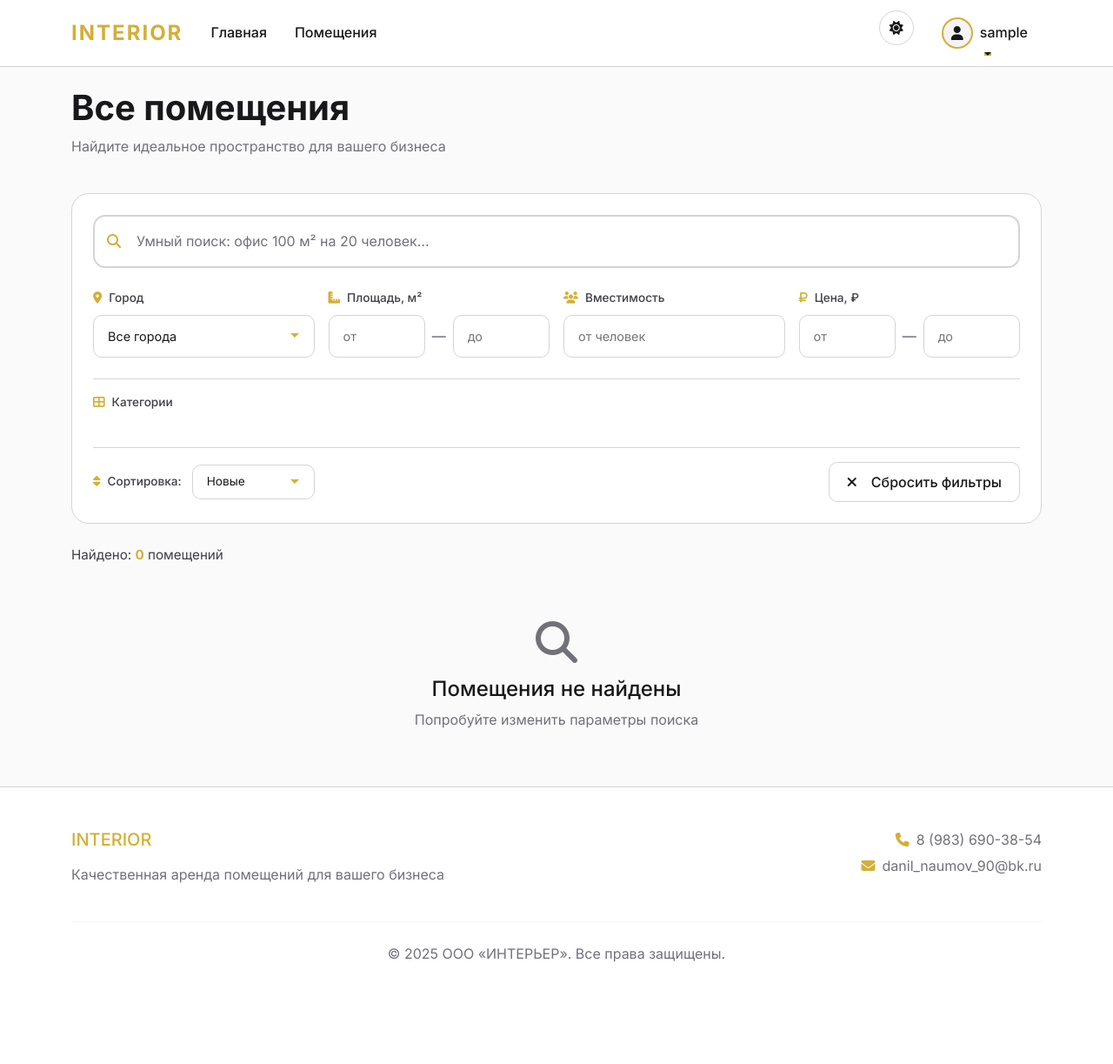
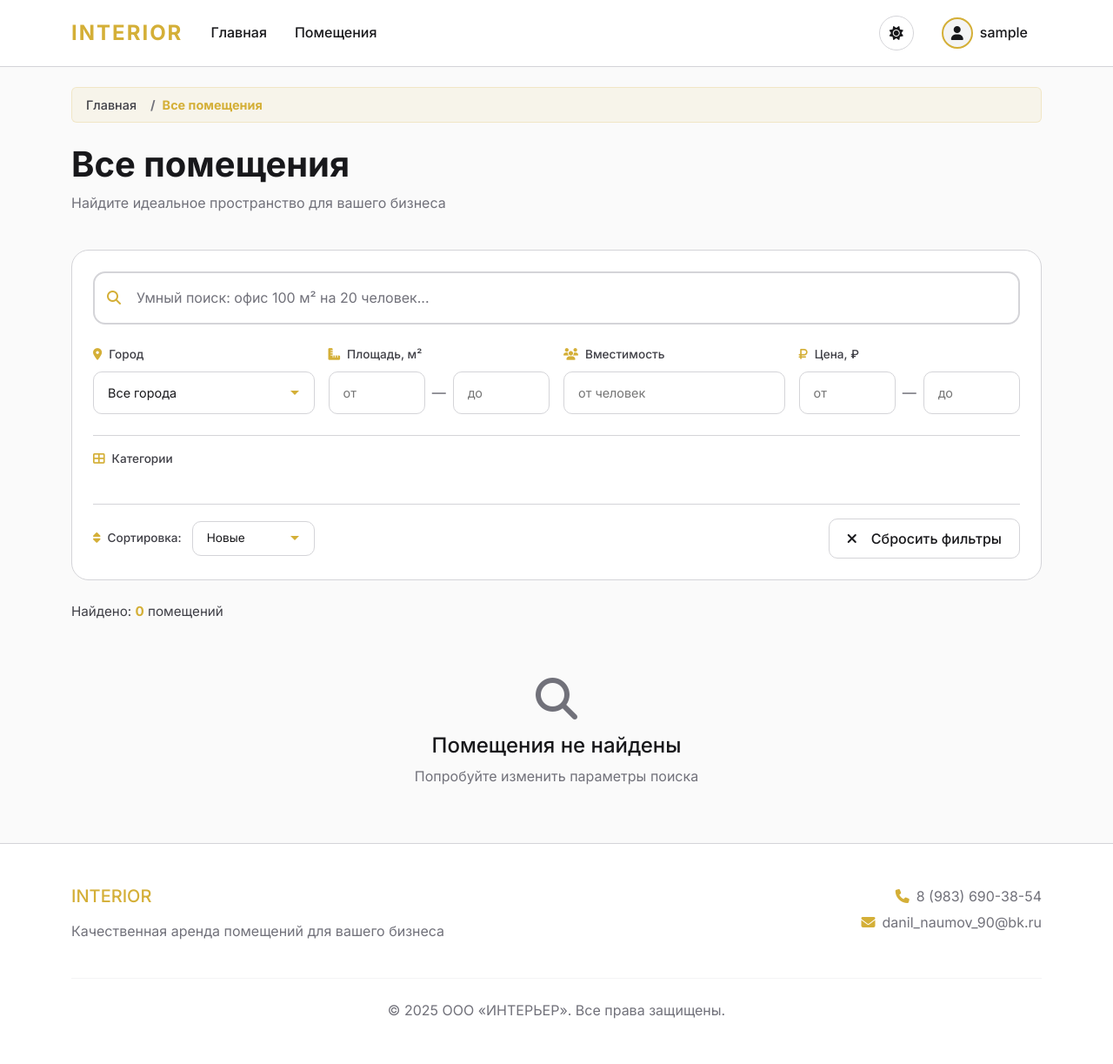
Before and after one commit to Honeysuckle52/interior, a Django app: page /spaces/ in a window 1280 px wide. Shown: the whole page at 87% size. Before the commit the page ends 1106 px from the top, so only its background shows below. Run offline with Django 5.2, Linux system fonts and the light colour scheme; the visitor is signed in with stand-in values (Sample User, id 1); data that the repository does not hold is empty.

Commit message:
Основа

```diff
--- a/renta/static/css/styles.css
+++ b/renta/static/css/styles.css
@@ -54,14 +56,14 @@
   --radius-xl: 20px;
   --radius-full: 9999px;
 
-  /* Переходы */
-  --transition-fast: 150ms cubic-bezier(0.4, 0, 0.2, 1);
-  --transition-normal: 250ms cubic-bezier(0.4, 0, 0.2, 1);
-  --transition-slow: 400ms cubic-bezier(0.4, 0, 0.2, 1);
-  --transition-bounce: 500ms cubic-bezier(0.68, -0.55, 0.265, 1.55);
-}
-
-/* Светлая тема - ПОЛНОСТЬЮ ПЕРЕРАБОТАНА */
+  /* Замедленные переходы для более плавных анимаций */
+  --transition-fast: 200ms cubic-bezier(0.4, 0, 0.2, 1);
+  --transition-normal: 350ms cubic-bezier(0.4, 0, 0.2, 1);
+  --transition-slow: 500ms cubic-bezier(0.4, 0, 0.2, 1);
+  --transition-bounce: 600ms cubic-bezier(0.68, -0.55, 0.265, 1.55);
+}
+
+/* Светлая тема */
 [data-theme="light"] {
   --bg-primary: #fafafa;
   --bg-secondary: #f4f4f5;
@@ -184,10 +198,75 @@ a:hover {
 
 .nav-link:hover {
   color: var(--color-gold) !important;
+  text-decoration: none !important;
 }
 
 .nav-link:hover::after {
   width: 60%;
+}
+
+/* Исправлено - dropdown-toggle не должен иметь подчеркивание */
+.nav-link.dropdown-toggle::after {
+  content: none;
+  display: inline-block;
+  margin-left: 0.255em;
+  vertical-align: 0.255em;
+  border-top: 0.3em solid;
+  border-right: 0.3em solid transparent;
+  border-bottom: 0;
+  border-left: 0.3em solid transparent;
+  width: auto;
+  height: auto;
+  background: none;
+  position: static;
+  transform: none;
+}
+
+/* Выравнивание элементов в navbar */
+.navbar-nav {
+  align-items: center;
+}
+
+.navbar-nav .nav-item {
+  display: flex;
+  align-items: center;
+}
+
+/* Исправленный стиль для кнопки темы и выравнивание с именем */
+.theme-toggle {
+  background: transparent;
+  border: 1px solid var(--border-color);
+  color: var(--text-primary);
+  width: 40px;
+  height: 40px;
+  border-radius: var(--radius-full);
+  cursor: pointer;
+  transition: all var(--transition-fast);
+  display: flex;
+  align-items: center;
+  justify-content: center;
+  position: relative;
+  overflow: hidden;
+}
+
+.theme-toggle:hover {
+  border-color: var(--color-gold);
+  color: var(--color-gold);
+  background: rgba(var(--color-gold-rgb), 0.1);
+  transform: rotate(15deg);
+}
+
+.theme-toggle:active {
+  transform: scale(0.95) rotate(15deg);
+}
+
+/* Замедленная анимация иконки темы */
+.theme-toggle i {
+  transition: transform var(--transition-slow);
+}
+
+.theme-toggle:hover i {
+  transform: scale(1.1);
 }
 
 .navbar-avatar {
@@ -278,105 +359,59 @@ a:hover {
   margin: 0.5rem 0;
 }
 
-/* Переключатель темы */
-.theme-toggle {
-  background: transparent;
-  border: 1px solid var(--border-color);
-  color: var(--text-primary);
-  width: 40px;
-  height: 40px;
-  border-radius: var(--radius-full);
-  cursor: pointer;
-  transition: all var(--transition-fast);
-  display: flex;
-  align-items: center;
-  justify-content: center;
-  position: relative;
-  overflow: hidden;
-}
-
-.theme-toggle:hover {
-  border-color: var(--color-gold);
-  color: var(--color-gold);
-  background: rgba(var(--color-gold-rgb), 0.1);
-  transform: rotate(15deg);
-}
-
-.theme-toggle:active {
-  transform: scale(0.95) rotate(15deg);
-}
-
-.theme-toggle i {
-  transition: transform var(--transition-normal);
-}
-
-.theme-toggle:hover i {
-  transform: scale(1.1);
-}
-
-/* =============================================================================
-   4. ХЛЕБНЫЕ КРОШКИ
-   ============================================================================= */
-.breadcrumb-styled {
-  background: transparent;
-  padding: 0;
-  margin: 0;
-}
-
-.breadcrumb-styled .breadcrumb-item {
-  color: var(--text-muted);
-  font-size: 0.9rem;
-}
-
-.breadcrumb-styled .breadcrumb-item a {
-  color: var(--text-secondary);
-  text-decoration: none;
-  transition: color var(--transition-fast);
-}
-
-.breadcrumb-styled .breadcrumb-item a:hover {
-  color: var(--color-gold);
-}
-
-.breadcrumb-styled .breadcrumb-item.active {
-  color: var(--text-primary);
-  font-weight: 500;
-}
-
-.breadcrumb-styled .breadcrumb-item + .breadcrumb-item::before {
-  color: var(--text-muted);
-  content: "/";
-}
-
-/* Видимые крошки */
+/* =============================================================================
+   4. ХЛЕБНЫЕ КРОШКИ - УНИФИЦИРОВАННЫЙ СТИЛЬ
+   ============================================================================= */
+/* Единый стиль breadcrumb для всех страниц */
+.breadcrumb-styled,
 .breadcrumb-visible {
   background: rgba(var(--color-gold-rgb), 0.08);
   border: 1px solid rgba(var(--color-gold-rgb), 0.2);
   border-radius: var(--radius-md);
+  padding: 0.625rem 1rem;
   margin-bottom: 0;
-}
-
-.breadcrumb-visible .breadcrumb-item a {
+  display: flex;
+  flex-wrap: wrap;
+  list-style: none;
+}
+
+.breadcrumb-styled .breadcrumb-item,
+.breadcrumb-visible .breadcrumb-item {
+  color: var(--text-muted);
+  font-size: 0.9rem;
+  font-weight: 500;
+}
+
+.breadcrumb-styled .breadcrumb-item a,
+.breadcrumb-visible .breadcrumb-item a,
+.breadcrumb-link {
   color: var(--text-secondary);
-  text-decoration: none;
+  text-decoration: none !important;
   transition: color var(--transition-fast);
 }
 
-.breadcrumb-visible .breadcrumb-item a:hover {
-  color: var(--color-gold);
-}
-
+.breadcrumb-styled .breadcrumb-item a:hover,
+.breadcrumb-visible .breadcrumb-item a:hover,
+.breadcrumb-link:hover {
+  color: var(--color-gold);
+  text-decoration: none !important;
+}
+
+.breadcrumb-styled .breadcrumb-item.active,
 .breadcrumb-visible .breadcrumb-item.active {
-  color: var(--color-gold);
+  color: var(--color-gold) !important;
   font-weight: 600;
 }
 
+.breadcrumb-styled .breadcrumb-item + .breadcrumb-item::before,
 .breadcrumb-visible .breadcrumb-item + .breadcrumb-item::before {
   color: var(--text-muted);
-}
-
-/* =============================================================================
-   5. КНОПКИ - ПОЛНОСТЬЮ ПЕРЕРАБОТАНЫ С АНИМАЦИЯМИ
+  content: "/";
+  padding: 0 0.5rem;
+}
+
+/* =============================================================================
+   5. КНОПКИ
    ============================================================================= */
 .btn {
   font-weight: 500;
--- a/renta/static/js/main.js
+++ b/renta/static/js/main.js
@@ -4,9 +4,9 @@
  * Сайт аренды помещений "ИНТЕРЬЕР"
  * =============================================================================
  * ИСПРАВЛЕННАЯ ВЕРСИЯ:
- * - Улучшена работа темы
+ * - Улучшена работа темы с замедленными анимациями
+ * - Исправлена форма отзывов (rating)
  * - Добавлены анимации
- * - Исправлены баги
  */
 
 /* =============================================================================
@@ -19,42 +19,39 @@ document.addEventListener("DOMContentLoaded", () => {
   initSmoothScroll()
   initButtonAnimations()
   initFormEnhancements()
+  initReviewForm()
 })
 
 /* =============================================================================
-   2. УПРАВЛЕНИЕ ТЕМОЙ - УЛУЧШЕНО
+   2. УПРАВЛЕНИЕ ТЕМОЙ - ЗАМЕДЛЕННЫЕ АНИМАЦИИ
    ============================================================================= */
 function initThemeManager() {
   const themeToggle = document.getElementById("themeToggle")
   const themeIcon = document.getElementById("themeIcon")
   const html = document.documentElement
 
-  // Получаем сохранённую тему или системную
   const savedTheme = localStorage.getItem("interior_theme")
   const prefersDark = window.matchMedia("(prefers-color-scheme: dark)").matches
   const initialTheme = savedTheme || (prefersDark ? "dark" : "light")
 
-  // Применяем тему при загрузке
   applyTheme(initialTheme, false)
 
-  // Обработчик клика на кнопку переключения темы
   if (themeToggle) {
     themeToggle.addEventListener("click", () => {
       const currentTheme = html.getAttribute("data-theme")
       const newTheme = currentTheme === "dark" ? "light" : "dark"
 
-      // Добавляем анимацию переключения
       themeToggle.style.transform = "rotate(360deg) scale(0.8)"
+      themeToggle.style.transition = "transform 0.4s cubic-bezier(0.68, -0.55, 0.265, 1.55)"
 
       setTimeout(() => {
         applyTheme(newTheme, true)
         localStorage.setItem("interior_theme", newTheme)
         themeToggle.style.transform = ""
-      }, 150)
+      }, 250)
     })
   }
 
-  // Слушаем изменения системной темы
   window.matchMedia("(prefers-color-scheme: dark)").addEventListener("change", (e) => {
     if (!localStorage.getItem("interior_theme")) {
       applyTheme(e.matches ? "dark" : "light", true)
@@ -63,19 +60,18 @@ function initThemeManager() {
 
   function applyTheme(theme, animate = true) {
     if (animate) {
-      html.style.transition = "background-color 0.3s, color 0.3s"
+      html.style.transition = "background-color 0.5s ease, color 0.5s ease"
     }
 
     html.setAttribute("data-theme", theme)
 
-    // Обновляем иконку
     if (themeIcon) {
       if (animate) {
         themeIcon.style.transform = "scale(0)"
         setTimeout(() => {
           themeIcon.className = theme === "dark" ? "fas fa-moon" : "fas fa-sun"
           themeIcon.style.transform = "scale(1)"
-        }, 150)
+        }, 250)
       } else {
         themeIcon.className = theme === "dark" ? "fas fa-moon" : "fas fa-sun"
       }
@@ -98,10 +94,53 @@ function initThemeManager() {
 }
 
 /* =============================================================================
-   3. АНИМАЦИИ КНОПОК - НОВОЕ
+   3. ФОРМА ОТЗЫВОВ - ИСПРАВЛЕНО
+   ============================================================================= */
+function initReviewForm() {
+  const starRating = document.getElementById("starRating")
+  const ratingValue = document.getElementById("ratingValue")
+  const reviewForm = document.getElementById("reviewForm")
+
+  if (starRating && ratingValue) {
+    // Обрабатываем клики по звездам
+    const starInputs = starRating.querySelectorAll('input[type="radio"]')
+    const starLabels = starRating.querySelectorAll("label")
+
+    starInputs.forEach((input) => {
+      input.addEventListener("change", function () {
+        ratingValue.value = this.value
+      })
+    })
+
+    // Также добавляем обработчик клика на лейблы для надежности
+    starLabels.forEach((label) => {
+      label.addEventListener("click", function () {
+        const forAttr = this.getAttribute("for")
+        const input = document.getElementById(forAttr)
+        if (input) {
+          input.checked = true
+          ratingValue.value = input.value
+        }
+      })
+    })
+  }
+
+  // Валидация формы перед отправкой
+  if (reviewForm) {
+    reviewForm.addEventListener("submit", (e) => {
+      if (!ratingValue || !ratingValue.value) {
+        e.preventDefault()
+        showNotification("Пожалуйста, выберите оценку (звёзды)", "warning")
+        return false
+      }
+    })
+  }
+}
+
+/* =============================================================================
+   4. АНИМАЦИИ КНОПОК
    ============================================================================= */
 function initButtonAnimations() {
-  // Ripple эффект для кнопок
   document.querySelectorAll(".btn").forEach((btn) => {
     btn.addEventListener("click", function (e) {
       const rect = this.getBoundingClientRect()
@@ -132,7 +171,6 @@ function initButtonAnimations() {
     })
   })
 
-  // Добавляем CSS для ripple анимации
   if (!document.getElementById("ripple-styles")) {
     const style = document.createElement("style")
     style.id = "ripple-styles"
@@ -149,10 +187,9 @@ function initButtonAnimations() {
 }
 
 /* =============================================================================
-   4. УЛУЧШЕНИЯ ФОРМ - НОВОЕ
+   5. УЛУЧШЕНИЯ ФОРМ
    ============================================================================= */
 function initFormEnhancements() {
-  // Анимация фокуса для инпутов
   document.querySelectorAll(".form-control, .form-select").forEach((input) => {
     input.addEventListener("focus", function () {
       this.parentElement?.classList.add("input-focused")
@@ -163,7 +200,6 @@ function initFormEnhancements() {
     })
   })
 
-  // Автоматическое изменение размера textarea
   document.querySelectorAll("textarea").forEach((textarea) => {
     textarea.addEventListener("input", function () {
       this.style.height = "auto"
@@ -173,7 +209,7 @@ function initFormEnhancements() {
 }
 
 /* =============================================================================
-   5. ИЗБРАННОЕ (AJAX) - УЛУЧШЕНО
+   6. ИЗБРАННОЕ (AJAX)
    ============================================================================= */
 function initFavoriteButtons() {
   const favoriteButtons = document.querySelectorAll(".space-favorite-btn, .favorite-inline-btn, .favorite-btn")
@@ -199,7 +235,6 @@ async function handleFavoriteClick(event) {
     return
   }
 
-  // Анимация нажатия
   btn.style.transform = "scale(0.85)"
   btn.style.transition = "transform 0.15s cubic-bezier(0.68, -0.55, 0.265, 1.55)"
 
@@ -224,10 +259,8 @@ async function handleFavoriteClick(event) {
     const data = await response.json()
     const isFavorite = data.is_favorite || data.status === "added"
 
-    // Обновляем внешний вид кнопки
     updateFavoriteButton(btn, icon, textEl, isFavorite)
 
-    // Анимация отскока
     setTimeout(() => {
       btn.style.transform = isFavorite ? "scale(1.2)" : "scale(1)"
       setTimeout(() => {
@@ -238,7 +271,6 @@ async function handleFavoriteClick(event) {
     const message = data.message || (isFavorite ? "Добавлено в избранное" : "Удалено из избранного")
     showNotification(message, "success")
 
-    // Удаление карточки на странице избранного
     if (!isFavorite && btn.closest(".col-lg-4, .col-md-6")) {
       const card = btn.closest(".col-lg-4, .col-md-6")
       if (window.location.pathname.includes("favorites")) {
@@ -287,24 +319,22 @@ function animateCardRemoval(card) {
 }
 
 /* =============================================================================
-   6. УВЕДОМЛЕНИЯ (TOAST) - УЛУЧШЕНО
+   7. УВЕДОМЛЕНИЯ (TOAST)
    ============================================================================= */
 function showNotification(message, type = "success") {
-  // Удаляем предыдущее уведомление
   const existingToast = document.querySelector(".notification-toast")
   if (existingToast) {
     existingToast.style.animation = "slideOut 0.3s ease forwards"
     setTimeout(() => existingToast.remove(), 300)
   }
 
-  // Создаём новое уведомление
   const toast = document.createElement("div")
   toast.className = `notification-toast alert alert-${type}`
   toast.innerHTML = `
     <div style="display: flex; align-items: center; gap: 0.75rem;">
       <i class="fas ${getNotificationIcon(type)}" style="font-size: 1.1rem;"></i>
       <span style="flex: 1;">${message}</span>
-      <button type="button" style="background: none; border: none; cursor: pointer; opacity: 0.7; padding: 0;" onclick="this.parentElement.parentElement.remove()">
+      <button type="button" style="background: none; border: none; cursor: pointer; opacity: 0.7; padding: 0; color: inherit;" onclick="this.parentElement.parentElement.remove()">
         <i class="fas fa-times"></i>
       </button>
     </div>
@@ -312,7 +342,6 @@ function showNotification(message, type = "success") {
 
   document.body.appendChild(toast)
 
-  // Автоматическое скрытие через 4 секунды
   setTimeout(() => {
     if (toast.parentElement) {
       toast.style.animation = "slideOut 0.3s ease forwards"
@@ -332,9 +361,13 @@ function getNotificationIcon(type) {
 }
 
 /* =============================================================================
-   7. АНИМАЦИИ ПРИ ПРОКРУТКЕ
+   8. АНИМАЦИИ ПРИ ПРОКРУТКЕ
    ============================================================================= */
 function initScrollAnimations() {
+  if (window.matchMedia("(prefers-reduced-motion: reduce)").matches) {
+    return
+  }
+
   const observerOptions = {
     threshold: 0.1,
     rootMargin: "0px 0px -50px 0px",
@@ -343,7 +376,6 @@ function initScrollAnimations() {
   const observer = new IntersectionObserver((entries) => {
     entries.forEach((entry, index) => {
       if (entry.isIntersecting) {
-        // Добавляем задержку для каскадного эффекта
         setTimeout(() => {
           entry.target.classList.add("animate-fade-in")
         }, index * 50)
@@ -380,7 +412,7 @@ function initSmoothScroll() {
 }
 
 /* =============================================================================
-   8. ВСПОМОГАТЕЛЬНЫЕ ФУНКЦИИ
+   9. ВСПОМОГАТЕЛЬНЫЕ ФУНКЦИИ
    ============================================================================= */
 function getCsrfToken() {
   const cookieToken = getCookie("csrftoken")
@@ -438,4 +470,5 @@ window.InteriorApp = {
   getCsrfToken,
   debounce,
   initFavoriteButtons,
+  initReviewForm,
 }
--- a/renta/templates/spaces/list.html
+++ b/renta/templates/spaces/list.html
@@ -5,6 +5,16 @@
 
 {% block content %}
 <div class="container" style="padding-top: 100px;">
+    <!-- Добавлен унифицированный breadcrumb -->
+    <nav aria-label="breadcrumb" class="mb-4">
+        <ol class="breadcrumb breadcrumb-styled py-2 px-3 rounded">
+            <li class="breadcrumb-item">
+                <a href="{% url 'home' %}" class="breadcrumb-link fw-medium">Главная</a>
+            </li>
+            <li class="breadcrumb-item active fw-bold" aria-current="page">Все помещения</li>
+        </ol>
+    </nav>
+
     <div class="row mb-4">
         <div class="col-12">
             <h1 class="display-6 fw-bold mb-2 text-themed">Все помещения</h1>
```
Also changed, not shown: other parts of renta/static/css/styles.css (+52 -34 lines), renta/templates/account/bookings.html (+14 -1 lines), renta/templates/account/dashboard.html (+10 -0 lines), renta/templates/account/favorites.html (+14 -1 lines), renta/templates/account/profile.html (+14 -1 lines), renta/templates/bookings/create.html (+10 -4 lines), renta/templates/bookings/detail.html (+12 -6 lines), renta/templates/components/breadcrumbs.html (+5 -4 lines), renta/templates/spaces/detail.html (+9 -5 lines).
